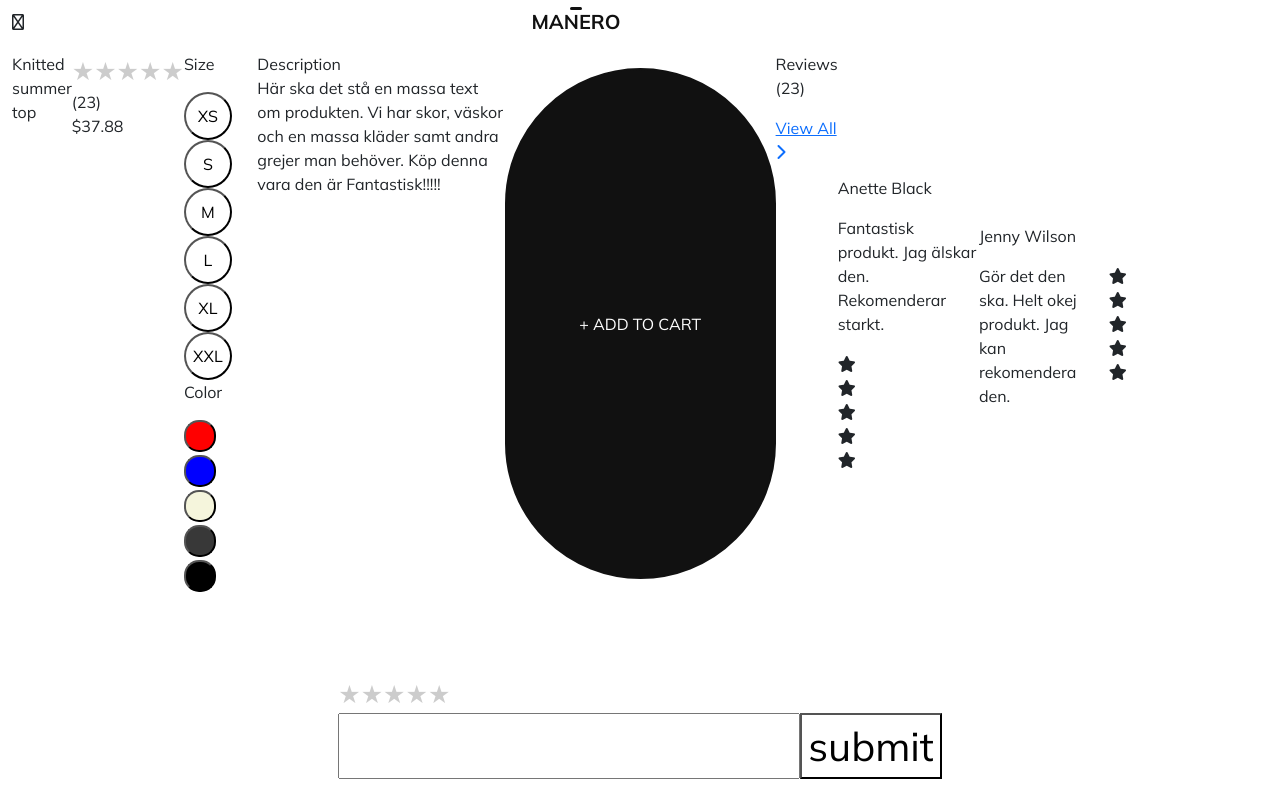
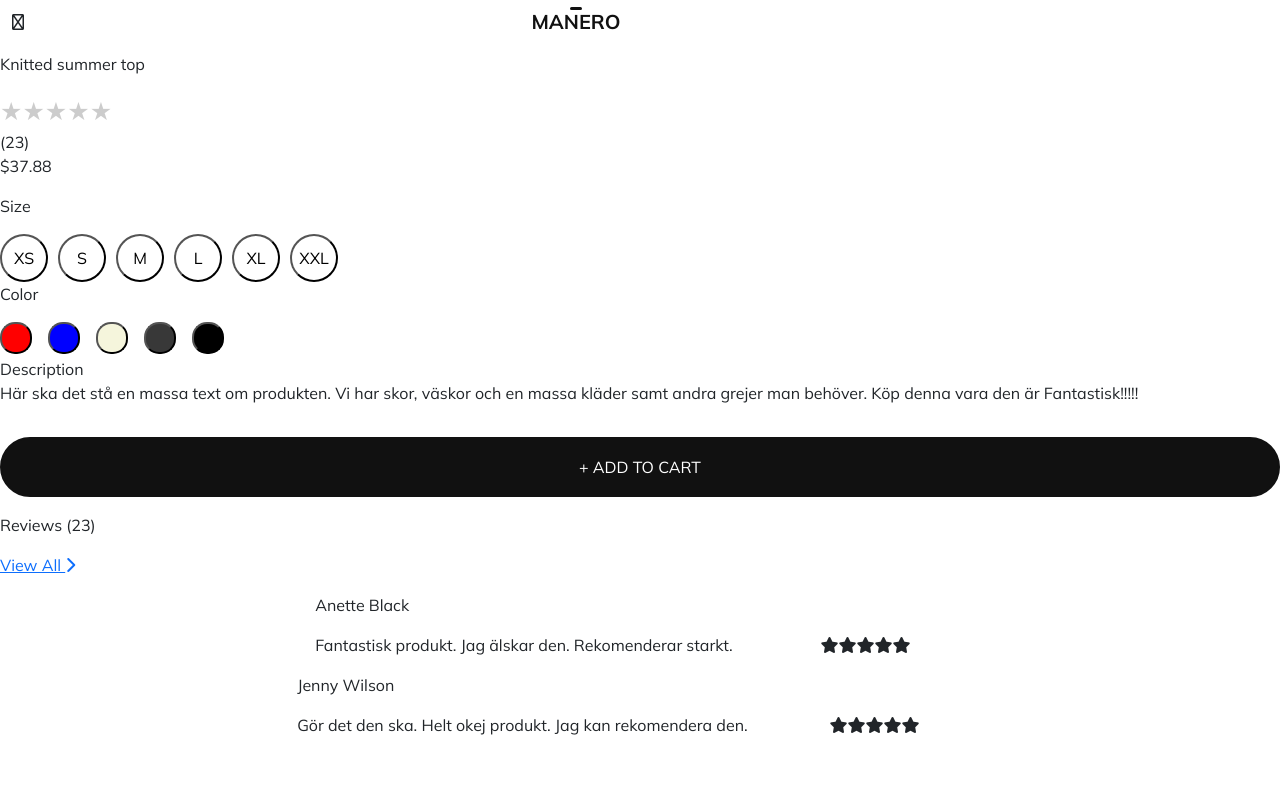
Before and after one commit to OzAlbayrak/Manero_Frontend, a React (Create React App) app in the folder manero/: page /DescriptionView in a window 1280 px wide. Shown: the top 800 px of the page. Built offline with nearby package versions, Linux system fonts and the light colour scheme; some icons are missing.

Commit message:
css fix description

```diff
--- a/manero/src/components/sections/Description.js
+++ b/manero/src/components/sections/Description.js
@@ -7,7 +7,7 @@ import { NavLink } from "react-router-dom";
 
 export const Description = () => {
   return (
-    <div className="container">
+    <div className="description-container">
         <p>Knitted summer top</p>
         <i class="fa-thin fa-heart"></i>
       <div>
```
